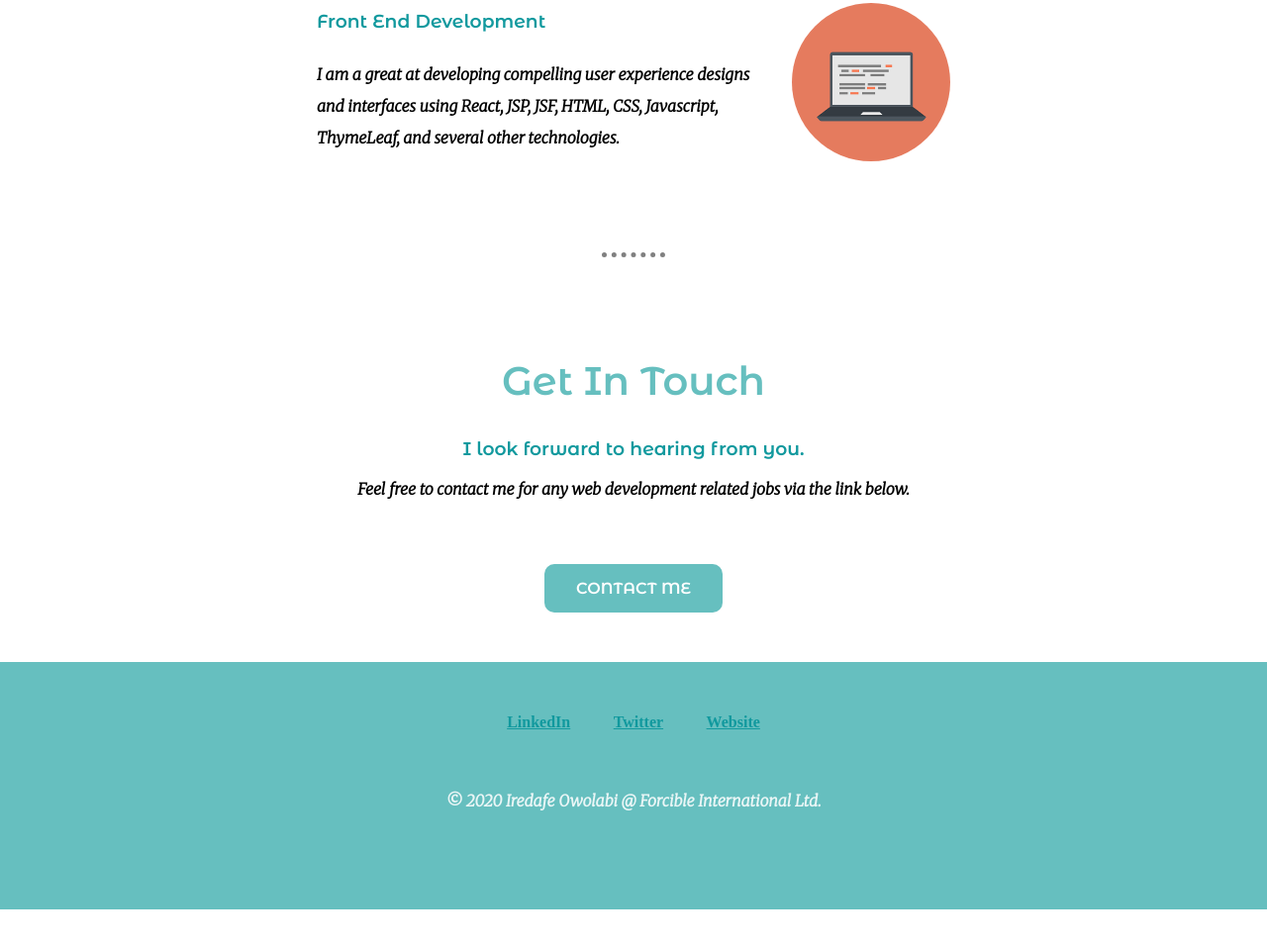
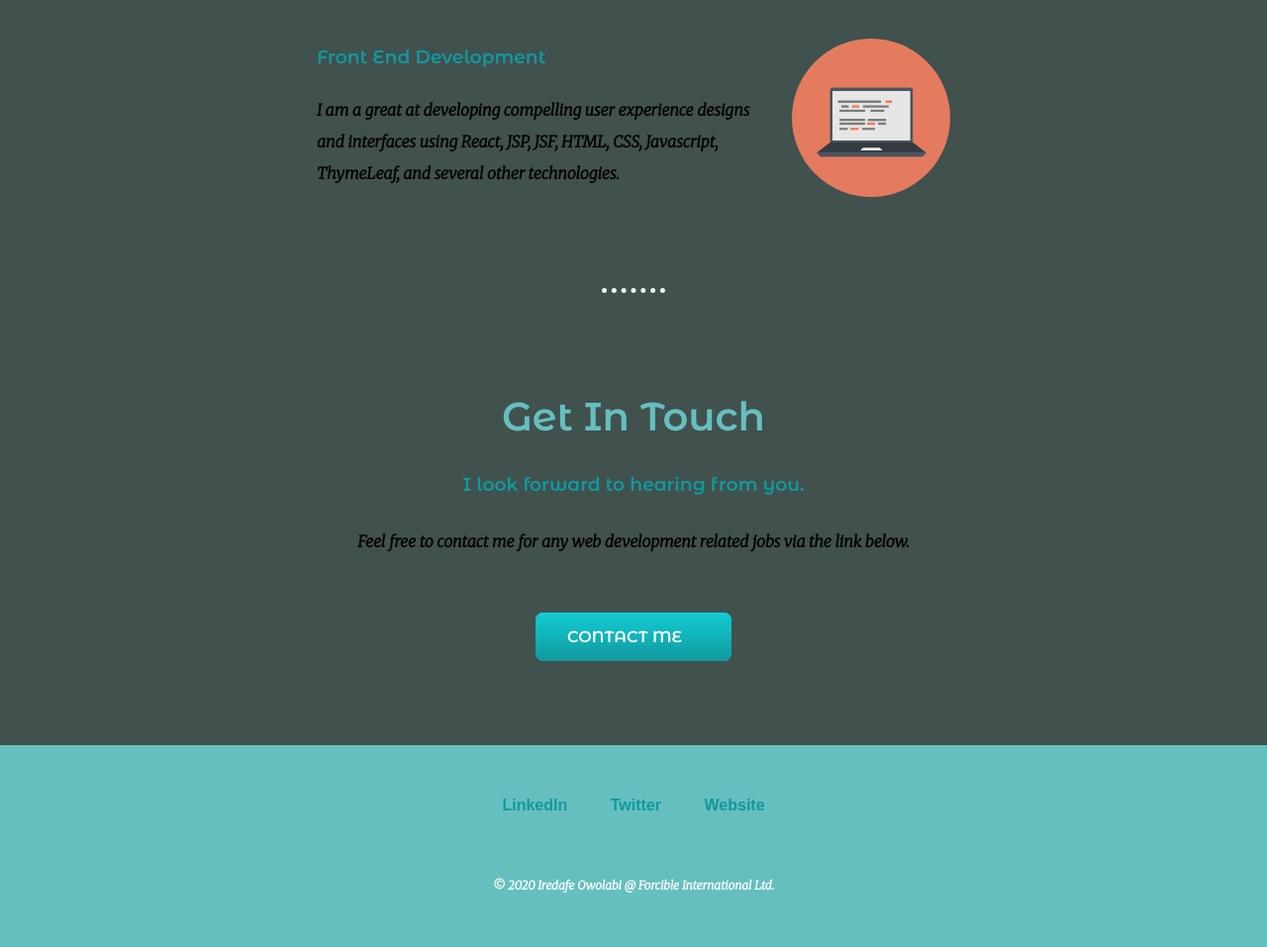
Before and after one commit to Iredafe/css-site, a plain HTML site: page index.html in a window 1280 px wide. Shown: the part 1761-2718 px from the top of the page at 99% size. Before the commit the page ends 2680 px from the top, so only its background shows below. Drawn offline with Linux system fonts and the light colour scheme.

Commit message:
made a few changes

```diff
--- a/css/styles.css
+++ b/css/styles.css
@@ -3,6 +3,7 @@ body {
   text-align: center;
   font-weight: bold;
   font-family: 'Merriweather', serif;
+  background-color: #40514E;
 }
 
 h1 {
@@ -26,7 +27,7 @@ h3 {
 }
 
 .about {
-  color: #40514E;
+  color: #EAF6F6;
   margin: auto;
   width: 30%;
 }
@@ -39,6 +40,10 @@ a {
   font-weight: normal;
 }
 
+p {
+  line-height: 2;
+}
+
 .top-container {
   background-color: #EAF6F6;
   padding-top: 100px;
@@ -47,6 +52,7 @@ a {
 
 .middle-container {
   padding-top: 50px;
+  padding-bottom: 100px;
 }
 
 .bottom-container {
@@ -58,13 +64,13 @@ a {
 .top-cloud {
   position: absolute;
   right: 300px;
-  top: 50px;
+  top: 40px;
 }
 
 .bottom-cloud {
   position: absolute;
   top: 300px;
-  left: 300px;
+  left: 250px;
 }
 
 .dev {
@@ -97,8 +103,8 @@ img {
   text-align: left;
 }
 
-hr{
-  border-color: grey;
+hr {
+  border-color: #EAF6F6;
   width: 5%;
   border-width: 5px;
   border-style: none;
@@ -123,26 +129,50 @@ hr{
 }
 
 .btn {
-  background-color: #66BFBF;
-  border: none;
-  color: white;
-  padding: 15px 32px;
-  margin: 50px auto;
-  text-align: center;
+  background: #11cdd4;
+  background-image: -webkit-linear-gradient(top, #11cdd4, #11999e);
+  background-image: -moz-linear-gradient(top, #11cdd4, #11999e);
+  background-image: -ms-linear-gradient(top, #11cdd4, #11999e);
+  background-image: -o-linear-gradient(top, #11cdd4, #11999e);
+  background-image: linear-gradient(to bottom, #11cdd4, #11999e);
+  -webkit-border-radius: 8;
+  -moz-border-radius: 8;
+  border-radius: 8px;
+  font-family: 'Montserrat Alternates', sans-serif;
+  color: #ffffff;
+  padding: 15px 50px 15px 32px;
   text-decoration: none;
-  display: inline-block;
-  font-size: 16px;
-  font-family: 'Montserrat Alternates', sans-serif;
-  border-radius: 10px;
+}
+.contact-me-words{
+  margin: 30px auto 70px;
+
+}
+
+.btn:hover {
+  background: #30e3cb;
+  background-image: -webkit-linear-gradient(top, #30e3cb, #2bc4ad);
+  background-image: -moz-linear-gradient(top, #30e3cb, #2bc4ad);
+  background-image: -ms-linear-gradient(top, #30e3cb, #2bc4ad);
+  background-image: -o-linear-gradient(top, #30e3cb, #2bc4ad);
+  background-image: linear-gradient(to bottom, #30e3cb, #2bc4ad);
+  text-decoration: none;
 }
 
 .copyright {
-  color: #EAF6F6;
+  color: #ffffff;
   margin-top: 60px;
+  font-size: 0.75rem;
+
 }
 
 .footer-link {
   color: #11999E;
   margin: 20px;
-  font-family: serif;
+  font-family: sans-serif;
+  text-decoration: none;
 }
+
+.footer-link:hover{
+  color: #EAF6F6;
+
+}
--- a/index.html
+++ b/index.html
@@ -43,7 +43,7 @@ rel="stylesheet">
   <div class="contact-me">
     <h2>Get In Touch</h2>
     <h3 id="contact-me">I look forward to hearing from you.</h3>
-    <p>Feel free to contact me for any web development related jobs via the link below.</p>
+    <p class="contact-me-words">Feel free to contact me for any web development related jobs via the link below.</p>
     <a class="btn" href="mailto:iredafeowolabi@gmail.com">CONTACT ME</a>
   </div>
 </div>
```
